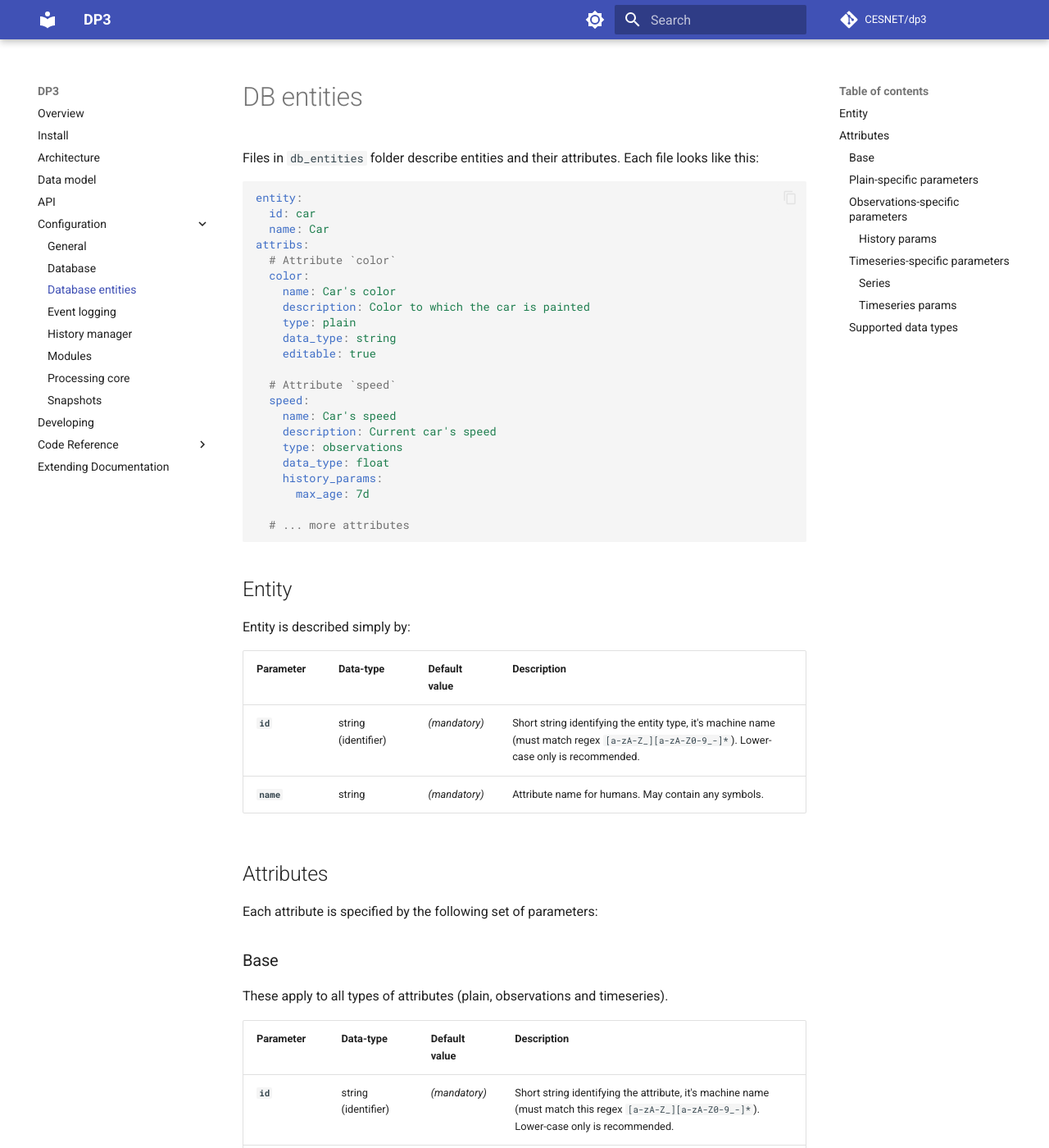
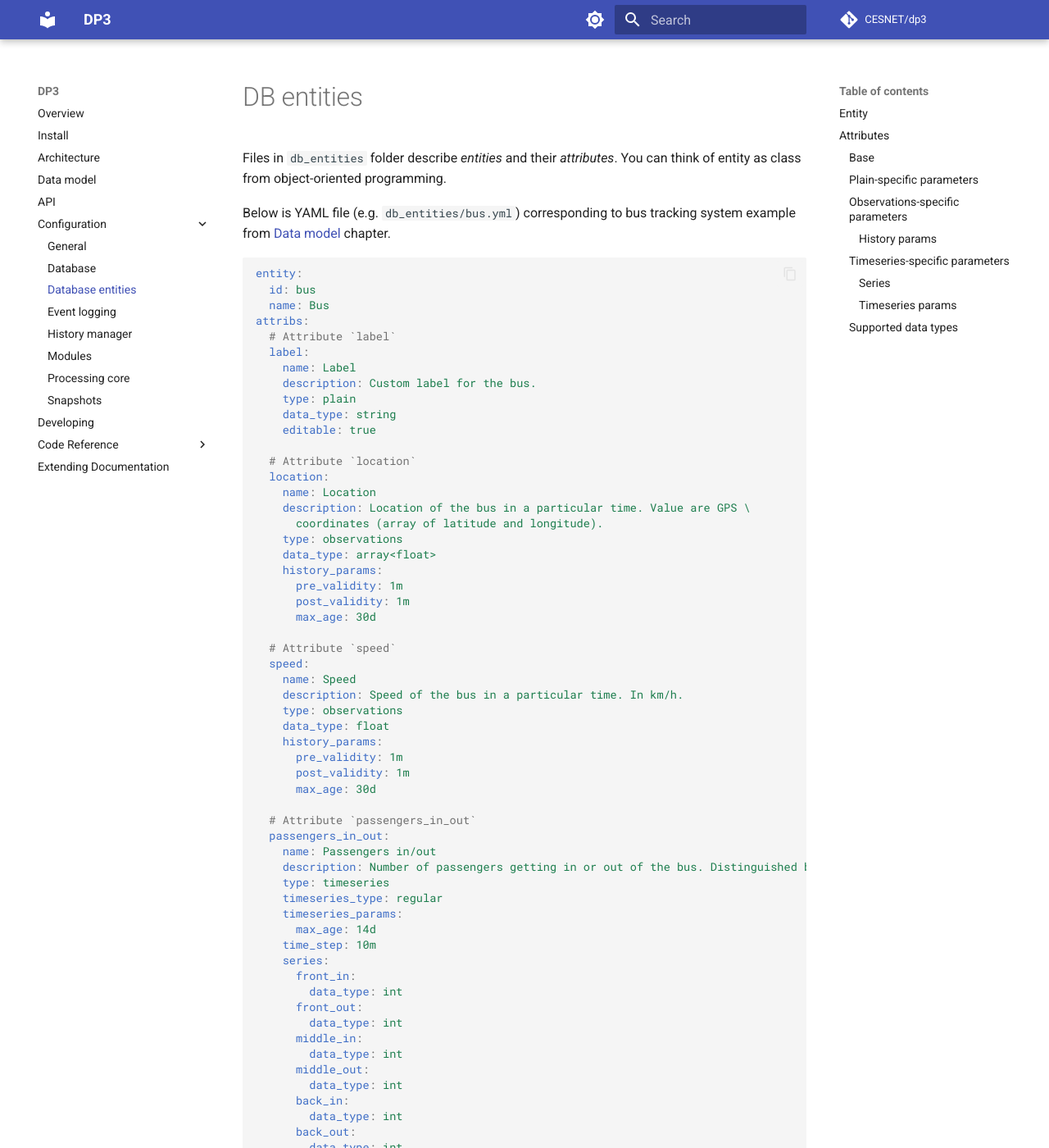
Before and after one commit to CESNET/dp3, an MkDocs documentation site: the page built from docs/configuration/db_entities.md, in a window 1280 px wide and 1400 px high. Shown: the whole window at 82% size. Built offline with MkDocs 1.6.1 and Material for MkDocs 9.7.7, drawn with Linux system fonts in a browser that asks for light colours; comment, search, counter and statistics services are not loaded.

Commit message:
Docs: add bus tracking example

````diff
--- a/docs/configuration/db_entities.md
+++ b/docs/configuration/db_entities.md
@@ -1,30 +1,67 @@
 # DB entities
 
-Files in `db_entities` folder describe entities and their attributes. Each file looks like this:
+Files in `db_entities` folder describe *entities* and their *attributes*. You can think of entity as class from object-oriented programming.
+
+Below is YAML file (e.g. `db_entities/bus.yml`) corresponding to bus tracking system example from [Data model](../../data_model/#exemplary-system) chapter.
 
 ```yaml
 entity:
-  id: car
-  name: Car
+  id: bus
+  name: Bus
 attribs:
-  # Attribute `color`
-  color:
-    name: Car's color
-    description: Color to which the car is painted
+  # Attribute `label`
+  label:
+    name: Label
+    description: Custom label for the bus.
     type: plain
     data_type: string
     editable: true
 
+  # Attribute `location`
+  location:
+    name: Location
+    description: Location of the bus in a particular time. Value are GPS \
+      coordinates (array of latitude and longitude).
+    type: observations
+    data_type: array<float>
+    history_params:
+      pre_validity: 1m
+      post_validity: 1m
+      max_age: 30d
+
   # Attribute `speed`
   speed:
-    name: Car's speed
-    description: Current car's speed
+    name: Speed
+    description: Speed of the bus in a particular time. In km/h.
     type: observations
     data_type: float
     history_params:
-      max_age: 7d
+      pre_validity: 1m
+      post_validity: 1m
+      max_age: 30d
 
-  # ... more attributes
+  # Attribute `passengers_in_out`
+  passengers_in_out:
+    name: Passengers in/out
+    description: Number of passengers getting in or out of the bus. Distinguished by the doors used (front, middle, back). Regularly sampled every 10 minutes.
+    type: timeseries
+    timeseries_type: regular
+    timeseries_params:
+      max_age: 14d
+    time_step: 10m
+    series:
+      front_in:
+        data_type: int
+      front_out:
+        data_type: int
+      middle_in:
+        data_type: int
+      middle_out:
+        data_type: int
+      back_in:
+        data_type: int
+      back_out:
+        data_type: int
 ```
 
 
````
Also changed, not shown: docs/data_model.md (+43 -0 lines).
